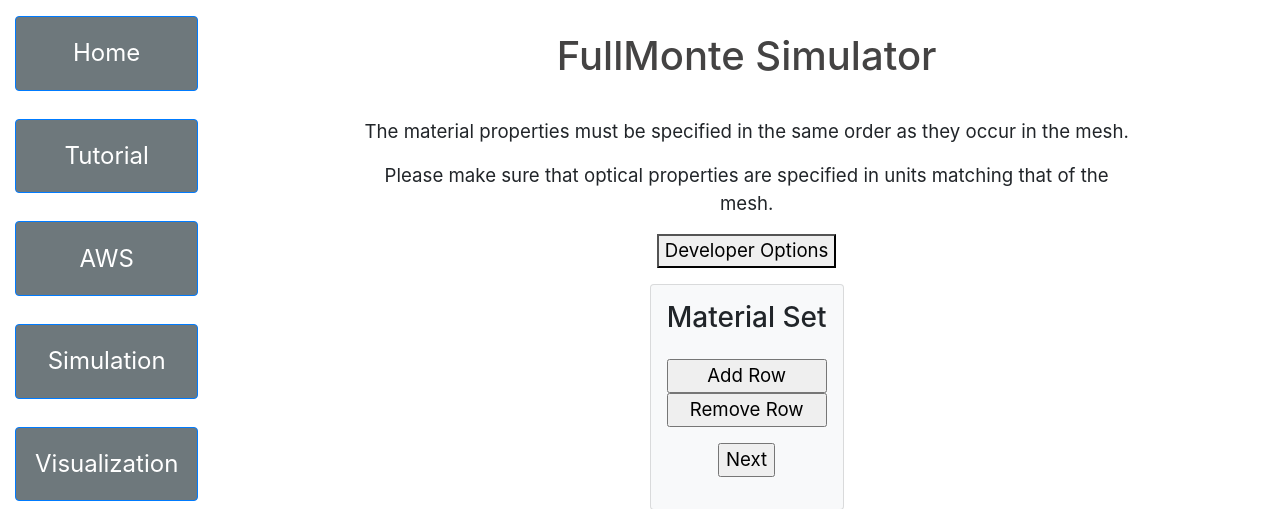
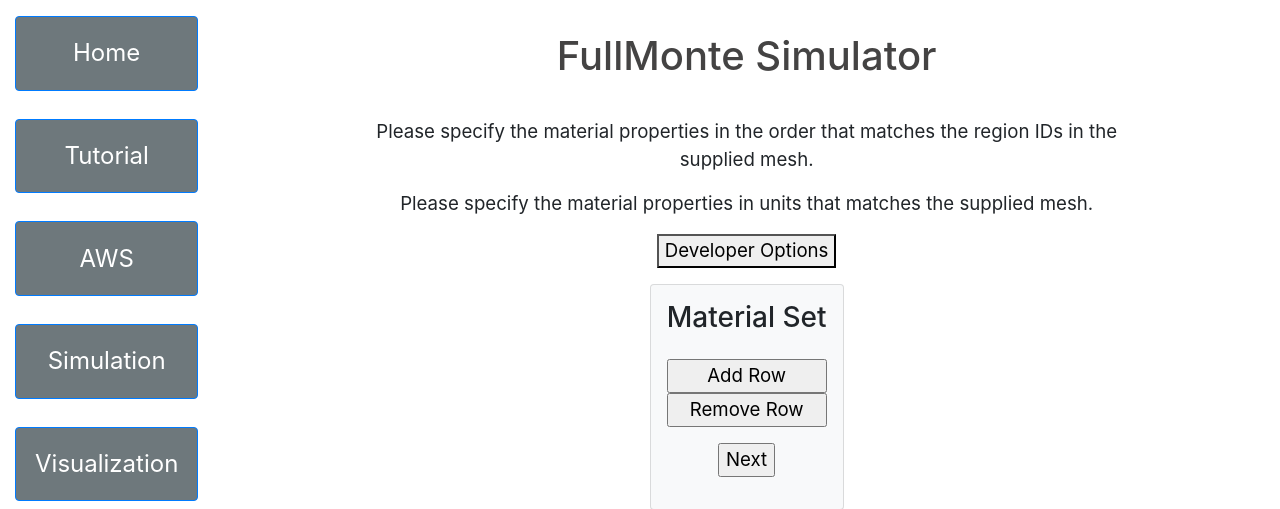
Before and after one commit to nancytaen/FullMonteWeb, a Django app: template application/templates/simulator_material.html in a window 1280 px wide. Shown: the part 72-581 px from the top of the page. Run offline with Django 3.2, Linux system fonts and the light colour scheme; the template is opened without the code that fills it: most values are stand-ins (such as "Sample title", 1, 10 or a date in 2020); grey boxes labelled with a size stand in for pictures from a placeholder-image service; some libraries are stand-ins or nearby versions.

Commit message:
slight reword of the help messages

```diff
--- a/application/templates/simulator_material.html
+++ b/application/templates/simulator_material.html
@@ -5,8 +5,8 @@
     <h1>FullMonte Simulator</h1>
 
     <div class="center_container">
-        <p>The material properties must be specified in the same order as they occur in the mesh.</p>
-        <p>Please make sure that optical properties are specified in units matching that of the mesh.</p>
+        <p>Please specify the material properties in the order that matches the region IDs in the supplied mesh.</p>
+        <p>Please specify the material properties in units that matches the supplied mesh.</p>
         <button id='advanced'>Developer Options</button>
         <br>
 
```
